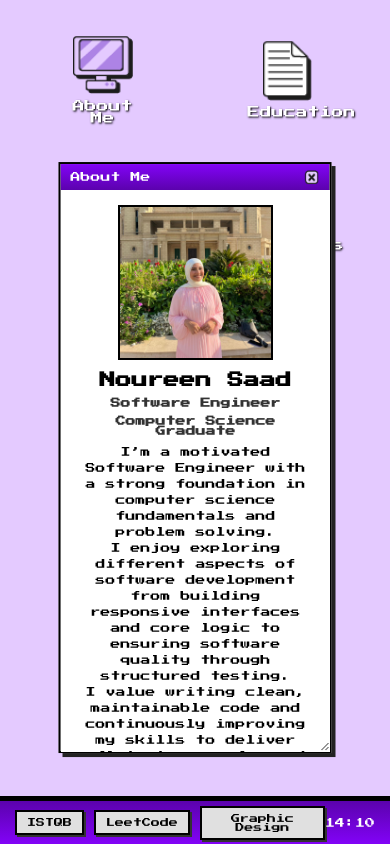
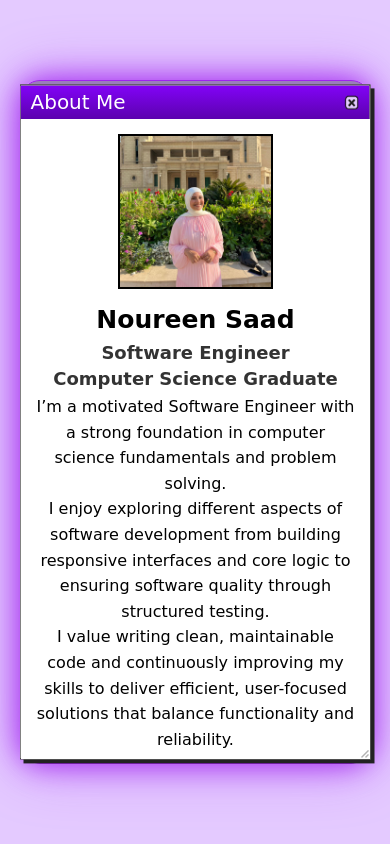
Before and after one commit to NoureenSaad/noureen-portfolio, a plain HTML site: page index.html in a window 390 px wide. Both pictures are taken after a click on the element "About Me". Drawn offline with Linux system fonts and the light colour scheme; a web font is replaced by a local one.

Commit message:
font is changed + updating font sizes + adding responsive conditions

```diff
--- a/index.html
+++ b/index.html
@@ -3,12 +3,13 @@
 <head>
   <meta charset="UTF-8" />
   <meta name="viewport" content="width=device-width, initial-scale=1.0" />
-  <link href="https://fonts.googleapis.com/css2?family=Press+Start+2P&display=swap" rel="stylesheet">
+  <link href="https://fonts.googleapis.com/css2?family=Jersey+25&display=swap" rel="stylesheet">
   <title>Noureen's Portfolio</title>
   <link rel="stylesheet" href="style.css" />
 </head>
 <body>
   <div class="desktop">
+    <div class="icon-card">
       <div class="icon" onclick="openWindow('about')">
         <img src="icons/about.png" alt="About" />
         <p>About Me</p>
@@ -36,7 +37,18 @@
 
       <div class="icon" onclick="openWindow('contact')">
         <img src="icons/contact.png" alt="Contact" />
+        <p>Certificates</p>
+      </div>
+
+      <div class="icon" onclick="openWindow('contact')">
+        <img src="icons/contact.png" alt="Contact" />
+        <p>Avtivites</p>
+      </div>
+
+      <div class="icon" onclick="openWindow('contact')">
+        <img src="icons/contact.png" alt="Contact" />
         <p>Contact</p>
+      </div>
     </div>
   </div>
 
@@ -83,7 +95,7 @@
       <p><b>Major:</b> Information Systems</p>
       <p><b>Graduation Year:</b> 2025</p>
 
-      <h3><br>Relevant Courses</h3>
+      <h3>Relevant Courses</h3>
 
       <div class="courses-grid">
         <div class="course">
@@ -124,7 +136,7 @@
 
     <div class="window-content experience-content">
       <div class="experience-item">
-        <h3>Quality Control Intern - Luciq (formaly Instabug)</h3>
+        <h3>Quality Control Intern - Luciq (formerly Instabug)</h3>
         <p><strong>Feb 2025 – Jul 2025</strong></p>
         <p>• Created and executed 50+ manual test cases for mobile SDKs across iOS, Android, React Native, and Flutter platforms.</p>
         <p>• Collaborated closely with cross-functional teams to identify, document, and track bugs using Jira, contributing to faster issue resolution and improved release quality.</p>
@@ -161,51 +173,51 @@
     </div>
     <div class="window-content projects-content">
       <div class="project">
-        <h3 class="project-title">Walkie</h3>
+        <h3 class="project-title">Walkie - Graduation Project</h3>
         <p class="project-description">
-          <br>• Contributed as part of the <b>Frontend Team</b> in a gamified walking habit platform, building the mobile app interface using Flutter for a responsive and engaging user experience.
+          • Contributed as part of the <b>Frontend Team</b> in a gamified walking habit platform, building the mobile app interface using Flutter for a responsive and engaging user experience.
           <br>• Integrated <b>Google Maps APIs</b> to display smart walking routes with green areas, low-traffic paths, and smooth terrains.
           <br>• Collaborated with the backend team to consume <b>REST APIs</b> through <b>Dio API integration</b> and ensure smooth data flow between frontend and backend services using <b>Cubit state management</b>.
         </p>
-        <p class="project-tools"><b><br>Tools:</b> Flutter, Dart, Google Maps API, REST APIs, Flask, Python, GIT.</p>
+        <p class="project-tools"><b>Tools:</b> Flutter, Dart, Google Maps API, REST APIs, Flask, Python, GIT.</p>
       </div>
 
       <div class="project">
         <h3 class="project-title">Personal Portfolio Website</h3>
         <p class="project-description">
-          <br>• Designed and developed a retro OS-style interactive portfolio using <b>HTML</b>, <b>CSS</b>, and <b>JavaScript</b>, featuring draggable windows and a desktop-like interface.
+          • Designed and developed a retro OS-style interactive portfolio using <b>HTML</b>, <b>CSS</b>, and <b>JavaScript</b>, featuring draggable windows and a desktop-like interface.
           <br>• Focused on clean code structure, reusability, and aesthetic consistency using pixel fonts and minimal UI animations.
-        <p class="project-tools"><b><br>Tools:</b> HTML, CSS, Java Script, GIT.</p>
+        <p class="project-tools"><b>Tools:</b> HTML, CSS, Java Script, GIT.</p>
         <a class="project-link" href="https://github.com/NoureenSaad/noureen-portfolio" target="_blank"><br>View on GitHub</a>
       </div>
 
       <div class="project">
         <h3 class="project-title">Laravel Registration Form</h3>
         <p class="project-description">
-          <br>• Created and implemented a comprehensive <b>user registration</b> form with robust client-side and server-side validations.
+          • Created and implemented a comprehensive <b>user registration</b> form with robust client-side and server-side validations.
           <br>• Applied <b>Laravel’s multi-language</b> feature to support <b>English</b> and <b>Arabic</b>, providing translation files and enabling language switching.
           <br>• Utilized <b>Laravel’s Blade</b> templating engine to create a master layout, ensuring consistent headers and footers across web pages.
-        <p class="project-tools"><b><br>Tools:</b> PHP, Laravel, MySQL, AJAX, Blade, Multi-Language, GIT.</p>
+        <p class="project-tools"><b>Tools:</b> PHP, Laravel, MySQL, AJAX, Blade, Multi-Language, GIT.</p>
         <a class="project-link" href="http://github.com/NoureenSaad/FinalLaravel_App" target="_blank"><br>View on GitHub</a>
       </div>
 
       <div class="project">
         <h3 class="project-title">Filmora Application</h3>
         <p class="project-description">
-          <br>• Developed the <b>Browse Tab</b> feature in Filmora using <b>clean architecture</b> and <b>MVVM</b> for scalability and maintainability.
+          • Developed the <b>Browse Tab</b> feature in Filmora using <b>clean architecture</b> and <b>MVVM</b> for scalability and maintainability.
           <br>• Integrated <b>Dio API</b> for efficient movie data retrieval and implemented <b>Watchlist</b> functionality with <b>Bloc</b> for real-time UI updates.
           <br>• Secured user access through <b>Firebase authentication</b> to enhance personalized experiences.
-        <p class="project-tools"><b><br>Tools:</b> Flutter, Dart, MVVM, Clean Architecture, GIT, REST APIs.</p>
+        <p class="project-tools"><b>Tools:</b> Flutter, Dart, MVVM, Clean Architecture, GIT, REST APIs.</p>
         <a class="project-link" href="https://github.com/NoureenSaad/Movies_App" target="_blank"><br>View on GitHub</a>
       </div>
 
       <div class="project">
         <h3 class="project-title">Instapay System</h3>
         <p class="project-description">
-          <br>• Planned and applied a <b>robust bill management system</b> to manage different bill types (electricity, gas, water).
+          • Planned and applied a <b>robust bill management system</b> to manage different bill types (electricity, gas, water).
           <br>• Implemented payment handling to process <b>bill payments</b>, ensuring payments are processed only if the user has sufficient balance, and removing paid bills from the database.
           <br>• Developed the system using <b>MVC architecture</b> with all the views being in the Instapay main class and the different classes represent the Model which interacts with the Model DB class.
-        <p class="project-tools"><b><br>Tools:</b> Java, Spring Boot, SOLID, Design Patterns, GIT.</p>
+        <p class="project-tools"><b>Tools:</b> Java, Spring Boot, SOLID, Design Patterns, GIT.</p>
         <a class="project-link" href="https://github.com/NoureenSaad/Instapay-System" target="_blank"><br>View on GitHub</a>
       </div>
     </div>
@@ -289,18 +301,6 @@
     </div>
   </div>
 
-  <div id="taskbar" class="taskbar">
-    <div class="taskbar-left">
-      <button class="taskbar-btn" onclick="window.open('https://scr.istqb.org/?number=250721018', '_blank')">ISTQB</button>
-      <button class="taskbar-btn" onclick="window.open('https://leetcode.com/u/3OWBLspDdX/', '_blank')">LeetCode</button>
-      <button class="taskbar-btn" onclick="window.open('https://www.behance.net/noureensaad1', '_blank')">Graphic Design</button>
-    </div>
-
-    <div class="taskbar-right">
-      <span id="clock">00:00</span>
-    </div>
-  </div>
-
   <script src="script.js"></script>
 </body>
 </html>
--- a/script.js
+++ b/script.js
@@ -31,11 +31,11 @@ function makeDraggable(el) {
   });
 }
 
-function updateClock() {
-  const now = new Date();
-  const hours = now.getHours().toString().padStart(2, '0');
-  const minutes = now.getMinutes().toString().padStart(2, '0');
-  document.getElementById('clock').textContent = `${hours}:${minutes}`;
-}
-setInterval(updateClock, 1000);
-updateClock();
+// function updateClock() {
+//   const now = new Date();
+//   const hours = now.getHours().toString().padStart(2, '0');
+//   const minutes = now.getMinutes().toString().padStart(2, '0');
+//   document.getElementById('clock').textContent = `${hours}:${minutes}`;
+// }
+// setInterval(updateClock, 1000);
+// updateClock();
--- a/style.css
+++ b/style.css
@@ -7,17 +7,36 @@
 body {
   height: 100vh;
   background-color: #e4caff;
-  font-family: 'Press Start 2P', cursive;
+  font-family: 'Jersey 25', cursive;
   cursor: url('assets/cursor.png'), auto;
 }
 
 .desktop {
-  display: grid;
-  grid-template-columns: repeat(auto-fit, minmax(120px, 1fr));
-  gap: 20px;
+  display: flex;
   justify-items: center;
   align-items: center;
-  padding: 20px;
+  height: 100vh;
+}
+
+.icon-card {
+  background: rgba(45, 6, 85, 0.4);
+  border: 1px solid #a020f0;
+  box-shadow: 0 0 30px #a020f0, 0 0 60px rgba(160, 32, 240, 0.4);
+  border-radius: 20px;
+  padding: 40px;
+  width: 90%;
+  max-width: 800px;
+  margin: 0 auto;
+  display: grid;
+  grid-template-columns: repeat(auto-fit, minmax(150px, 1fr));
+  gap: 30px;
+  justify-items: center;
+  align-items: center;
+  transition: all 0.3s ease;
+}
+
+.icon-card:hover {
+  box-shadow: 0 0 50px #bf40ff, 0 0 90px rgba(191, 64, 255, 0.8);
 }
 
 .icon {
@@ -36,8 +55,10 @@ body {
 
 .icon p {
   margin-top: 5px;
-  font-size: 12px;
+  font-size: 25px;
   color: #fff;
+  text-overflow: ellipsis;
+  white-space: nowrap;
   text-shadow: 1px 1px 2px #000;
 }
 
@@ -52,9 +73,8 @@ body {
   left: 50%;
   transform: translate(-50%, -44%);
   background: #e0e0e0;
-  border: 2px solid #000;
+  border: 1px solid #222;
   box-shadow: 4px 4px 0 #222;
-  font-family: 'Press Start 2P', cursive;
   display: none;
   width: 70vw;
   height: 70vh;
@@ -83,7 +103,7 @@ body {
   background: linear-gradient(to bottom, #8203f7, #5b02ad);
   color: white;
   padding: 5px 10px;
-  font-size: 10px;
+  font-size: 20px;
   display: flex;
   justify-content: space-between;
   align-items: center;
@@ -154,25 +174,25 @@ body {
 }
 
 .about-text h1 {
-  font-size: 16px;
+  font-size: 25px;
   color: #000;
-  margin-bottom: 10px;
+  margin-bottom: 8px;
 }
 
 .about-text h2 {
-  font-size: 10px;
+  font-size: 18px;
   color: #333;
-  margin-bottom: 8px;
+  margin-bottom: 5px;
 }
 
 .about-text p {
-  font-size: 10px;
+  font-size: 16px;
   color: #000;
   line-height: 1.6;
 }
 
 .cv-section {
-  margin-top: 10px;
+  margin-top: 8px;
   display: flex;
   align-items: center;
   gap: 8px;
@@ -183,8 +203,7 @@ body {
   align-items: center;
   text-decoration: none;
   color: #8203f7;
-  font-family: 'Press Start 2P', cursive;
-  font-size: 10px;
+  font-size: 16px;
   transition: transform 0.2s ease, color 0.2s ease;
 }
 
@@ -211,28 +230,28 @@ body {
 }
 
 .project-title {
-  font-size: 12px;
+  font-size: 20px;
   color: #8203f7;
   margin-bottom: 6px;
   line-height: 1.6;
 }
 
 .project-description {
-  font-size: 10px;
+  font-size: 16px;
   color: #000;
   margin-bottom: 4px;
   line-height: 1.8;
 }
 
 .project-tools {
-  font-size: 10px;
+  font-size: 16px;
   margin-bottom: 4px;
   line-height: 1.5;
 }
 
 .project-link {
   display: inline-block;
-  font-size: 10px;
+  font-size: 16px;
   color: #8203f7;
   text-decoration: none;
   transition: color 0.2s ease, transform 0.2s ease;
@@ -246,6 +265,14 @@ body {
   cursor: url('assets/cursor.png'), pointer;
 }
 
+#contact-window {
+  width: auto;
+  height: auto;
+  max-width: 90vw;
+  max-height: 80vh;
+  overflow: visible;
+}
+
 .contact-content {
   background-color: #fff;
   padding: 25px;
@@ -253,10 +280,15 @@ body {
 }
 
 .contact-content p {
-  font-size: 12px;
+  font-size: 18px;
   color: #000;
   line-height: 1.6;
   margin-bottom: 8px;
+}
+
+.contact-content h5 {
+  font-size: 25px;
+  color: #000;
 }
 
 .contact-content a {
@@ -274,7 +306,7 @@ body {
 }
 
 .education-content {
-  font-size: 12px;
+  font-size: 18px;
   line-height: 1.6;
   padding: 20px;
   user-select: none;
@@ -282,10 +314,9 @@ body {
 }
 
 .education-content h3 {
-  font-family: 'Press Start 2P', cursive;
-  font-size: 14px;
-  margin-bottom: 10px;
+  font-size: 20px;
   color: #000;
+  margin-top: 10px;
 }
 
 .courses-grid {
@@ -304,15 +335,13 @@ body {
 }
 
 .course h4 {
-  font-family: 'Press Start 2P', cursive;
-  font-size: 10px;
+  font-size: 18px;
   margin-bottom: 6px;
   color: #8203f7;
 }
 
 .course p {
-  font-size: 11px;
-  margin: 0;
+  font-size: 16px;
   color: #333;
 }
 
@@ -331,14 +360,14 @@ body {
 }
 
 .experience-item h3 {
-  font-size: 12px;
+  font-size: 18px;
   color: #8203f7;
   margin-bottom: 6px;
   line-height: 1.6;
 }
 
 .experience-item p {
-  font-size: 10px;
+  font-size: 16px;
   color: #111;
   margin-bottom: 4px;
   line-height: 1.6;
@@ -346,7 +375,7 @@ body {
 
 .certificate-link {
   display: inline-block;
-  font-size: 10px;
+  font-size: 16px;
   color: #8203f7;
   text-decoration: none;
   margin-top: 8px;
@@ -379,12 +408,12 @@ body {
   border: 2px solid #000;
   padding: 10px;
   margin-bottom: 12px;
-  box-shadow: 2px 2px 0 #333;
+  box-shadow: 2px 2px 0 #222;
   user-select: none;
 }
 
 .skills-section h3 {
-  font-size: 12px;
+  font-size: 18px;
   color: #8203f7;
   line-height: 1.6;
   margin-bottom: 8px;
@@ -393,51 +422,43 @@ body {
 .skills-section p {
   line-height: 1.6;
   margin: 0;
-  font-size: 10px;
+  font-size: 15px;
 }
 
-.taskbar {
-  position: fixed;
-  bottom: 0;
-  left: 0;
-  width: 100%;
-  height: 45px;
-  background: linear-gradient(to top, #8203f7, #5b02ad);
-  border-top: 2px solid #000;
-  display: flex;
-  justify-content: space-between;
-  align-items: center;
-  padding: 0 15px;
-  box-shadow: 0 -3px 0 #000;
-  z-index: 1000;
+@media (max-width: 800px) {
+  .icon-card {
+    grid-template-columns: repeat(2, 1fr);
   }
 
-.taskbar-left {
-  display: flex;
-  align-items: center;
-  gap: 10px;
+  .window {
+    position: fixed;
+    top: 50%;
+    left: 50%;
+    transform: translate(-50%, -50%);
+    width: 90vw;
+    max-width: 600px;
+    height: auto;
+    max-height: 80vh;
+    border-radius: 0;
+    z-index: 9999;
+    overflow: auto;
+    resize: none;
   }
 
-.taskbar-right {
-  color: #fff;
-  font-size: 10px;
-  font-family: 'Press Start 2P', cursive;
+  .window-header {
+    cursor: default;
   }
 
-.taskbar-btn {
-  background: #e0e0e0;
-  border: 2px solid #000;
-  font-family: 'Press Start 2P', cursive;
-  font-size: 9px;
-  color: #000;
-  padding: 6px 10px;
-  cursor: url('assets/cursor.png'), pointer;
-  transition: color 0.2s ease, transform 0.2s ease;
-  box-shadow: 2px 2px 0 #333;
+  .window-content {
+    height: 100%;
+    overflow-y: auto;
   }
 
-.taskbar-btn:hover {
-  background: #fff;
-  transform: scale(1.05);
-  color: #8203f7;
+  #contact-window {
+  width: 70vw;
+  height: auto;
+  max-width: 90vw;
+  max-height: 80vh;
+  overflow: visible;
   }
+}
```
Lines whose indentation alone changed are shown as unchanged.
